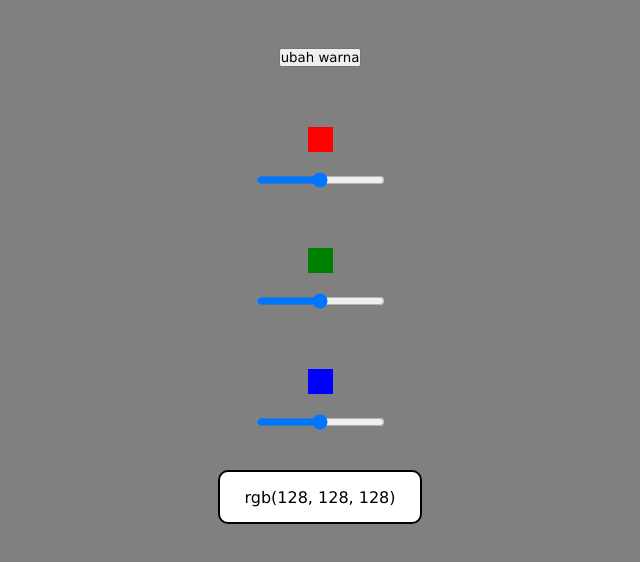
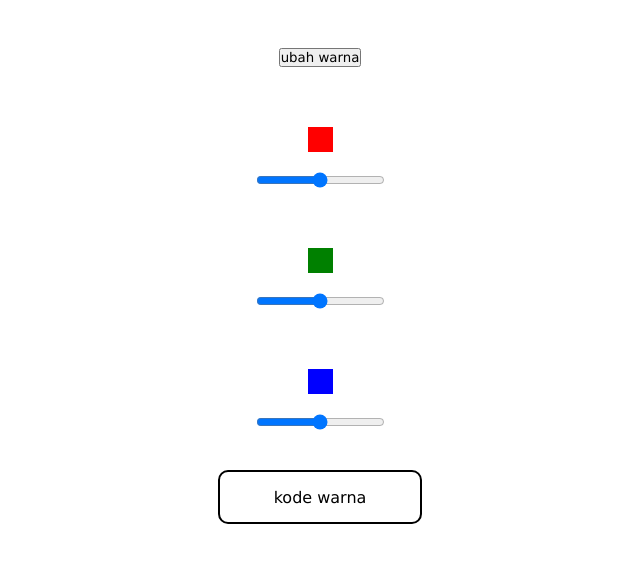
Before and after one commit to hadzxcode/palet-warna, a plain HTML site: page index.html in a window 1280 px wide. Shown: the part 110-672 px from the top of the page, without its empty margins (320-960 px from the left). Drawn offline with Linux system fonts and the light colour scheme.

Commit message:
Update index.html

```diff
--- a/index.html
+++ b/index.html
@@ -12,7 +12,7 @@
             text-align: center;
         }
         body{
-            background-color: rgb(128,128,128);
+            background-color: rgb(255,255,255);
         }
         h1{
             text-align: center;
@@ -69,7 +69,7 @@
     <div class="kotak blue"></div>
     <input type="range" name="sliderBlue" min="0" max="255">
 
-    <p id="kodeWarna">rgb(128, 128, 128)</p>
+    <p id="kodeWarna">kode warna</p>
 
     <script>
         var button = document.querySelector("button")
```
